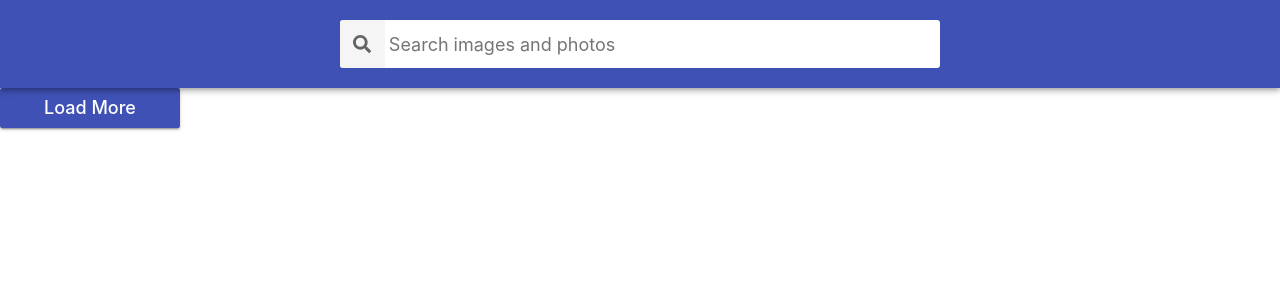
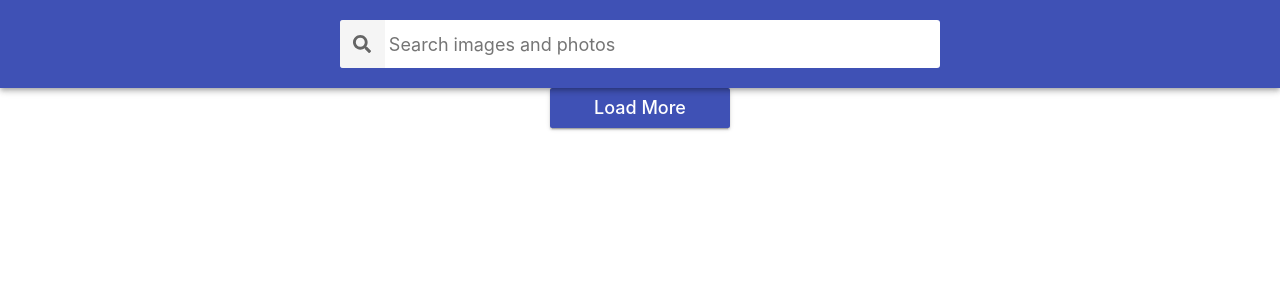
Before and after one commit to Nepalcem/goit-react-hw-03-image-finder, a React (Create React App) app: page / in a window 1280 px wide. Shown: the top 300 px of the page. Built offline with nearby package versions, Linux system fonts and the light colour scheme.

Commit message:
button styles

```diff
--- a/src/components/LoadMoreBtn/LoadMoreBtn.styled.js
+++ b/src/components/LoadMoreBtn/LoadMoreBtn.styled.js
@@ -5,8 +5,8 @@ export const LoadMoreBtnStyled = styled.button`
   border-radius: 2px;
   background-color: #3f51b5;
   transition: all 250ms cubic-bezier(0.4, 0, 0.2, 1);
-  text-align: center;
-  display: inline-block;
+  margin: 0 auto;
+  display: block;
   color: #fff;
   border: 0;
   text-decoration: none;
```
